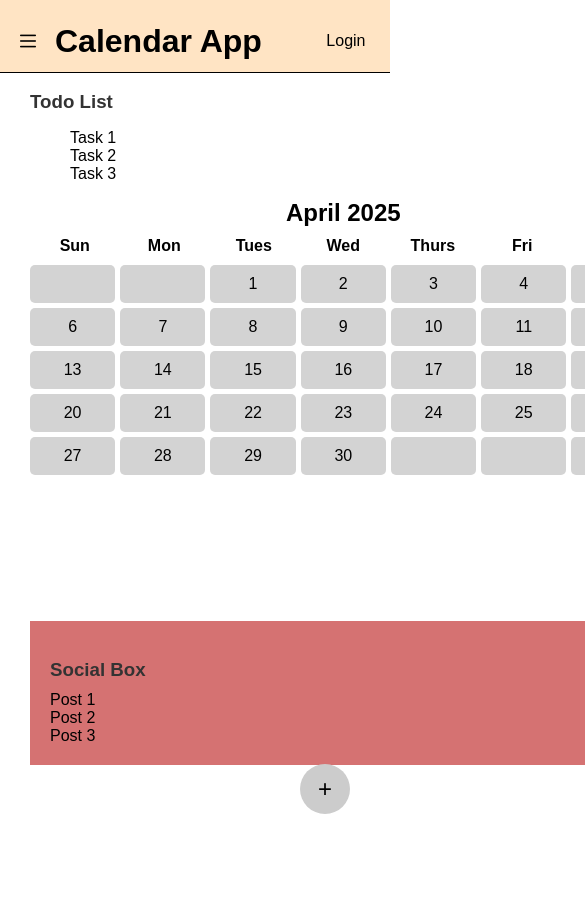
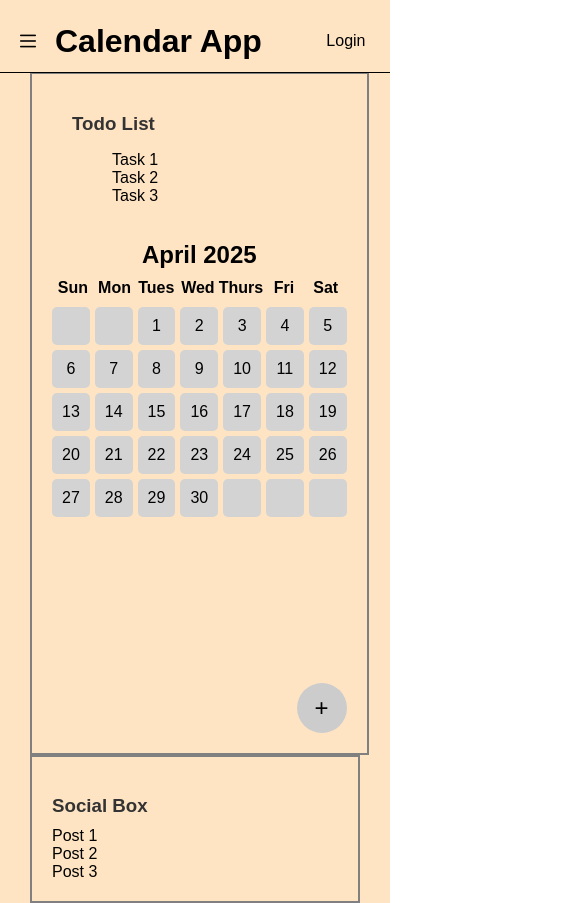
Before and after one commit to DaeunLim/AntiProcrastination, a React app: page / in a window 390 px wide. Shown: the top 903 px of the page, 585 px wide, since content can reach past the window. Before the commit the page ends 844 px from the top, so only its background shows below. Built offline with nearby package versions, Linux system fonts and the light colour scheme.

Commit message:
Update App.css
Made layout responsive and fixed structure issues:
- Used flex-wrap, gap, and width: 100% to allow flexible resizing.
- Applied media queries to stack sections on smaller screens.
- Fixed sidebar shift logic and prevented horizontal overflow.

```diff
--- a/src/App.css
+++ b/src/App.css
@@ -4,15 +4,20 @@
 /* Main layout structure */
 .App {
   display: flex;
-  flex-direction: column;
-  justify-content: space-between;
+  flex-direction: row;
+  min-height: 100vh;
+  width: 100%;
+  overflow-x: hidden;
+  /* justify-content: space-between; */
+  background-color: bisque;
+
 }
 
 .App-main {
 
   display: flex;
   flex-wrap: wrap;
-  width: 1024px;
+  width: 100%;
   padding: 0px 30px;
   box-sizing: border-box;
   margin: 72px auto 0px auto;
@@ -22,18 +27,39 @@
 }
 
 .App-main.shifted {
-  margin-left: 240px; /* Sidebar 너비와 동일하게 설정 */
+  margin-left: 240px;
+  width: calc(100% - 240px);
+
+}
+
+.main-content {
+
+  display: flex;
+  flex: 1;
+  gap: 20px;
+  flex-direction: row;
+  width: 100%;
+  /* Adjust this based on your layout preferences */
+  flex-wrap: wrap;
+  box-sizing: border-box;
+  background-color: bisque;
+  margin-top: 5px;
 }
 
 .middle-section {
   display: flex;
-  flex: 6;
+  flex: 2;
   flex-direction: column;
-  width: 65%;
+  width: 70%;
   /* Adjust this based on your layout preferences */
+  gap: 20px;
+  border: 2px solid gray;
+  padding: 20px;
 }
+
 .add_calendar_btn {
-  position: absolute;
+  align-self: flex-end;
+  margin-top: auto;
   bottom: 30px;
   right: 40px;
   width: 50px;
@@ -46,15 +72,24 @@
 }
 
 .right-section {
-  background-color: #d57272;
-  flex: 4;
+  flex: 1;
   padding: 20px;
-  width: 100%;
+  width: 30%;
   /* Adjust this based on your layout preferences */
+  border: 2px solid gray;
 }
 
-@media screen and (max-width:1000px){
-  .App-main{
-      flex-direction: column;
+.middle-section .todo-list {
+  padding-left: 20px;
+}
+
+@media screen and (max-width:1000px) {
+  .main-content {
+    flex-direction: column;
+  }
+
+  .middle-section,
+  .right-section {
+    width: 100%;
   }
 }
```
